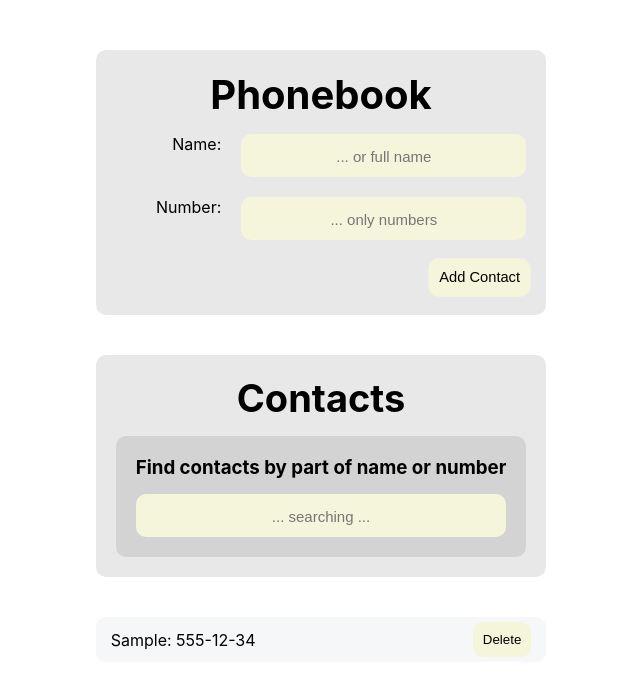
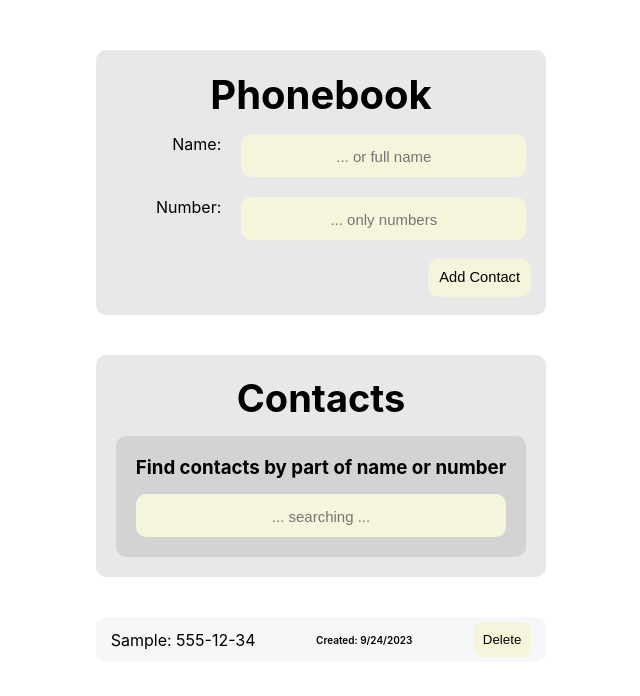
Before and after one commit to D3mk4-L1f3/goit-react-hw-06-phonebook, a React (Create React App) app: page / in a window 1280 px wide. Both pictures are taken after typing "Sample", "5551234" into the empty fields and a click on the button "Add Contact". Shown: the top 696 px of the page, without its empty margins (319-959 px from the left). Built offline with nearby package versions, Linux system fonts and the light colour scheme.

Commit message:
mega update  1.6

```diff
--- a/src/components/App.jsx
+++ b/src/components/App.jsx
@@ -1,6 +1,6 @@
 import React, { useEffect, useMemo } from 'react';
 import { useSelector, useDispatch } from 'react-redux';
-import { addContact, deleteContact, setFilter } from '../redux/contactsSlice';
+import { addContact, setFilter } from '../redux/contactsSlice';
 
 import ContactForm from './module/ContactForm';
 import ContactList from './module/ContactList';
@@ -50,10 +50,6 @@ export function App() {
     dispatch(addContact(contact));
   };
 
-  const removeContact = contactId => {
-    dispatch(deleteContact(contactId));
-  };
-
   return (
     <MainAppStyle>
       <MainContainerStyle>
@@ -64,10 +60,7 @@ export function App() {
         <SecondTitleStyle>Contacts</SecondTitleStyle>
         <Filter setFilter={setAndFilterContacts} />
       </MainContainerStyle>
-      <ContactList
-        filteredArray={filteredContacts}
-        onDeleteContact={removeContact}
-      />
+      <ContactList filteredArray={filteredContacts} />
     </MainAppStyle>
   );
 }
--- a/src/components/module/ContactForm.jsx
+++ b/src/components/module/ContactForm.jsx
@@ -1,5 +1,5 @@
 import React, { useState } from 'react';
-import { useDispatch } from 'react-redux';
+import { useSelector, useDispatch } from 'react-redux';
 import { nanoid } from 'nanoid';
 import { addContact } from '../../redux/contactsSlice';
 import {
@@ -12,6 +12,7 @@ import {
 export default function Form() {
   const [formData, setFormData] = useState({ name: '', number: '' });
   const dispatch = useDispatch();
+  const contacts = useSelector(state => state.contacts.items);
 
   const handleInputChange = evt => {
     const { name, value } = evt.currentTarget;
@@ -19,6 +20,12 @@ export default function Form() {
       ...formData,
       [name]: name === 'number' ? value.replace(/[^\d]/g, '') : value,
     });
+  };
+
+  const isDuplicateContact = (name, number) => {
+    return contacts.some(
+      contact => contact.name === name && contact.number === number
+    );
   };
 
   const handleSubmit = evt => {
@@ -30,6 +37,9 @@ export default function Form() {
       '$1-$2-$3'
     );
 
+    if (isDuplicateContact(formattedName, phoneNumberWithHyphens)) {
+      alert('You have already added the same contact!');
+    } else {
       const user = {
         name: formattedName,
         id: nanoid(),
@@ -37,8 +47,8 @@ export default function Form() {
       };
 
       dispatch(addContact(user));
-
       setFormData({ name: '', number: '' });
+    }
   };
 
   return (
--- a/src/components/module/ContactList.jsx
+++ b/src/components/module/ContactList.jsx
@@ -1,23 +1,14 @@
 import React from 'react';
-import { useSelector, useDispatch } from 'react-redux';
+import { useDispatch } from 'react-redux';
 import { deleteContact } from '../../redux/contactsSlice';
-import { ListStyle, ItemStyle } from '../styled-component/list.styled';
+import {
+  ListStyle,
+  ItemStyle,
+  DatedCreate,
+} from '../styled-component/list.styled';
 import { ButtonStyle } from '../styled-component/form.styled';
 
-export default function List() {
-  const contacts = useSelector(state => state.contacts.items);
-  const filter = useSelector(state =>
-    state.contacts.filter.toLowerCase().replace(/-/g, '')
-  );
-
-  const filteredArray = filter
-    ? contacts.filter(
-        contact =>
-          contact.name.toLowerCase().includes(filter) ||
-          contact.number.replace(/-/g, '').includes(filter)
-      )
-    : contacts;
-
+export default function ContactList({ filteredArray }) {
   const dispatch = useDispatch();
 
   const deleteContactHandler = contactId => {
@@ -32,6 +23,9 @@ export default function List() {
             <p>
               {contact.name}: {contact.number}
             </p>
+            <DatedCreate>
+              Created: {new Date(contact.createdAt).toLocaleDateString()}
+            </DatedCreate>
             <ButtonStyle onClick={() => deleteContactHandler(contact.id)}>
               Delete
             </ButtonStyle>
--- a/src/components/styled-component/list.styled.js
+++ b/src/components/styled-component/list.styled.js
@@ -16,3 +16,12 @@ export const ItemStyle = styled.li`
     background-color: rgba(223, 227, 230, 0.3);
     `
 ;
+
+export const DatedCreate = styled.p`
+    font-size: 10px;
+    font-weight: 600;
+
+    &:hover{
+        scale: 1.4;
+    }
+`;
--- a/src/redux/contactsSlice.js
+++ b/src/redux/contactsSlice.js
@@ -8,7 +8,8 @@ const contactsSlice = createSlice({
   },
   reducers: {
     addContact: (state, { payload }) => {
-      state.items.push(payload);
+      const contact = { ...payload, createdAt: new Date().toISOString() };
+      state.items.push(contact);
     },
     deleteContact: (state, { payload }) => {
       state.items = state.items.filter(contact => contact.id !== payload);
```
Lines whose indentation alone changed are shown as unchanged.
